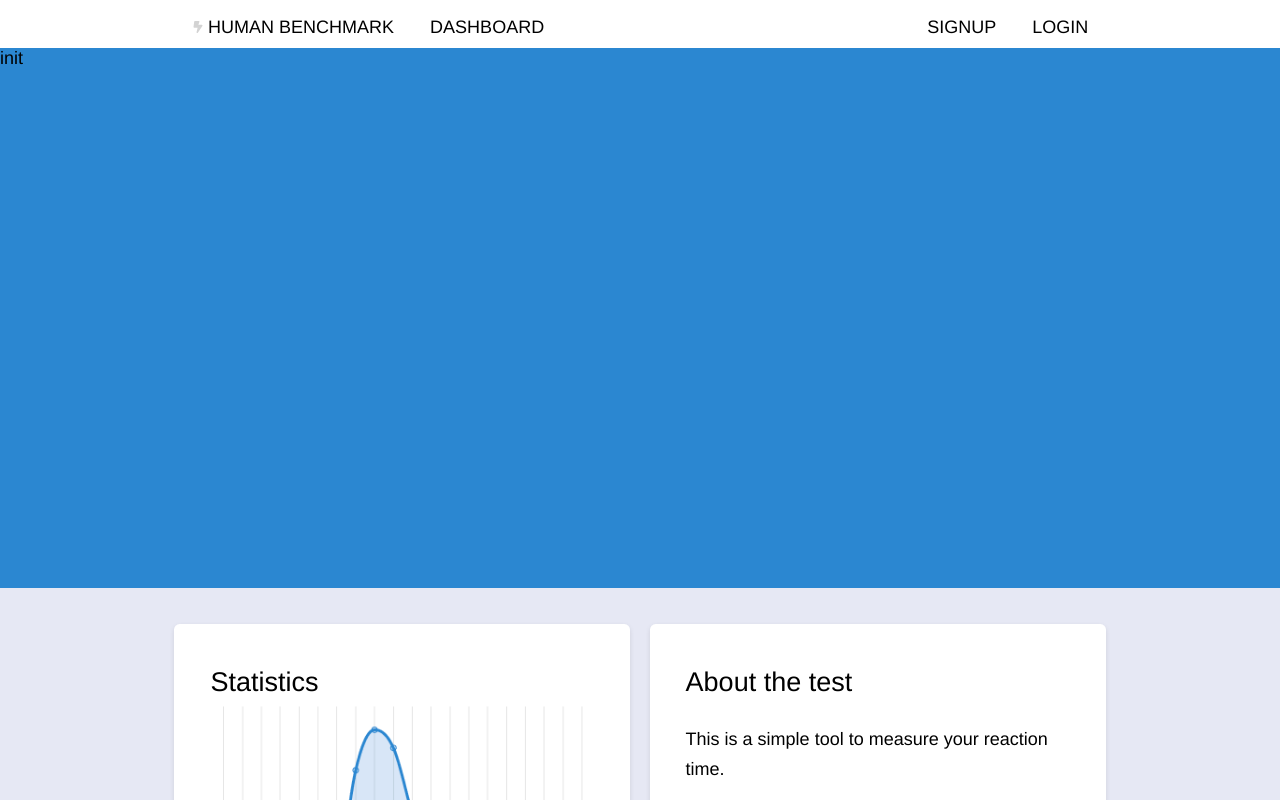
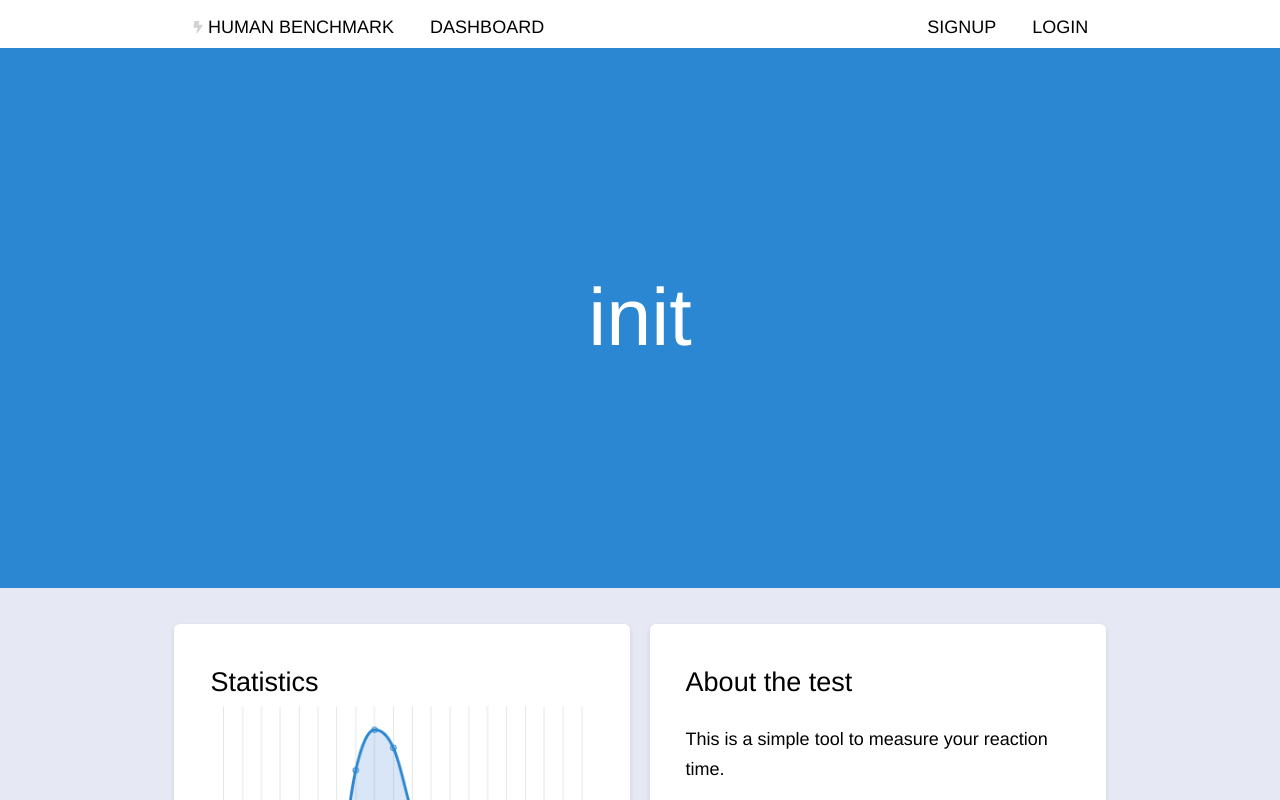
Before and after one commit to SickkMade/humanbenchmark, a React (Vite) app: page / in a window 1280 px wide. Shown: the top 800 px of the page. Built offline with nearby package versions, Linux system fonts and the light colour scheme.

Commit message:
he gett sloppy wit it

```diff
--- a/src/componenets/MainGame.tsx
+++ b/src/componenets/MainGame.tsx
@@ -1,4 +1,5 @@
 import { useState, useRef, useEffect } from "react"
+import { BsThreeDots } from "react-icons/bs";
 
 enum STATES {
     INIT,
@@ -42,15 +43,21 @@ function MainGame() {
     }
 
   return (
-    <section onClick={handleClick} id="maingame">
+    <section className={`color-${state}`} onClick={handleClick} id="maingame">
         {state === STATES.INIT &&
         <div>init</div>
         }
         {state === STATES.GREEN &&
-        <div>GREEN</div>
+        <>
+        <BsThreeDots/>
+        <div>Click!</div>
+        </>
         }
         {state === STATES.WAITFORGREEN &&
-        <div>WAITFORGREEN</div>
+        <>
+        <BsThreeDots/>
+        <div>Wait for green</div>
+        </>
         }
         {state === STATES.TOOSOON &&
         <div>TOOSOON</div>
--- a/src/index.css
+++ b/src/index.css
@@ -69,6 +69,10 @@ article h5{
   font-size:1.5rem;
 
 }
+img{
+  pointer-events: none;
+  user-select: none;
+}
 article a{
   color:var(--link-blue);
   text-decoration: none;
@@ -78,6 +82,17 @@ article a{
   height:540px;
   background-color: var(--blue-color);
   margin-top:2.6666rem;
+  position: relative;
+
+  font-size:4.5rem;
+  display:flex;
+  flex-flow:column nowrap;
+  justify-content:center;
+  align-items: center;
+  color:white;
+}
+#maingame svg{
+  font-size:6rem;
 }
 #maingame:hover{
   cursor:pointer;
@@ -99,3 +114,12 @@ article a{
     height:1000px;
   }
 }
+#maingame.color-0, #minigame.color-4, #maingame.color-3{
+  background-color: var(--blue-color);
+}
+#maingame.color-1{
+  background-color: var(--green-color);
+}
+#maingame.color-2{
+  background-color: var(--red-color);
+}
```
